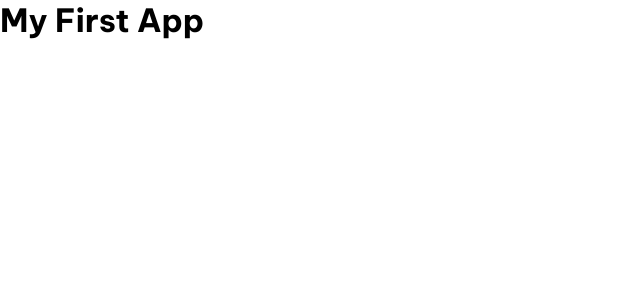
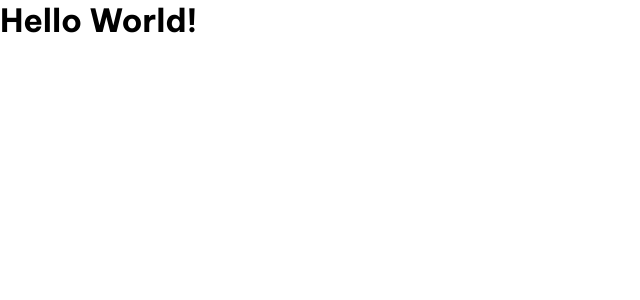
Before and after one commit to Rakesh-Nair/first-angular-app, an Angular app: page / in a window 1280 px wide. Shown: the top 300 px of the page, without its empty margins (0-640 px from the left). Built offline with nearby package versions, Linux system fonts and the light colour scheme.

Commit message:
change template

```diff
--- a/src/app/app.component.ts
+++ b/src/app/app.component.ts
@@ -4,7 +4,7 @@ import { Component } from '@angular/core';
   selector: 'app-root',
   standalone: true,
   imports: [],
-  template: `<h1>My First App</h1>`,
+  template: `<h1>Hello World!</h1>`,
   styleUrls: ['./app.component.css'],
 })
 export class AppComponent {
```
